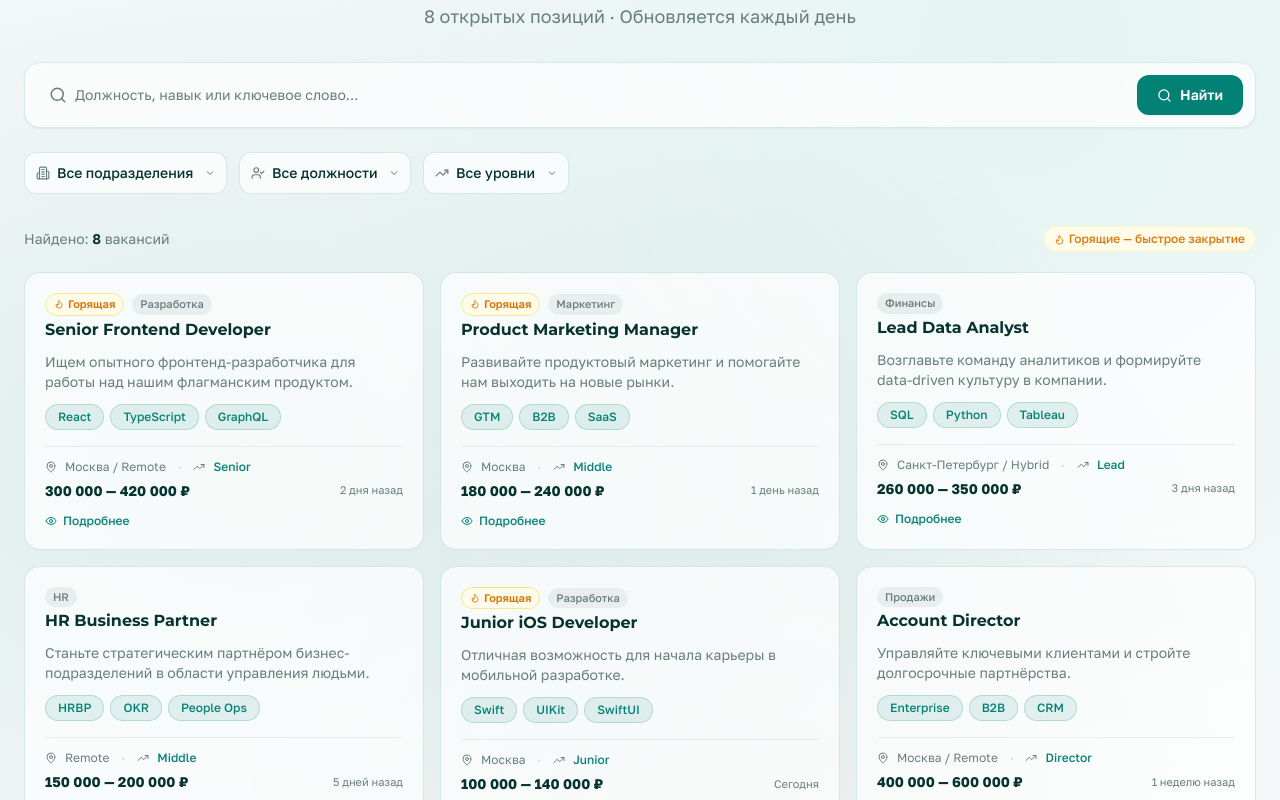
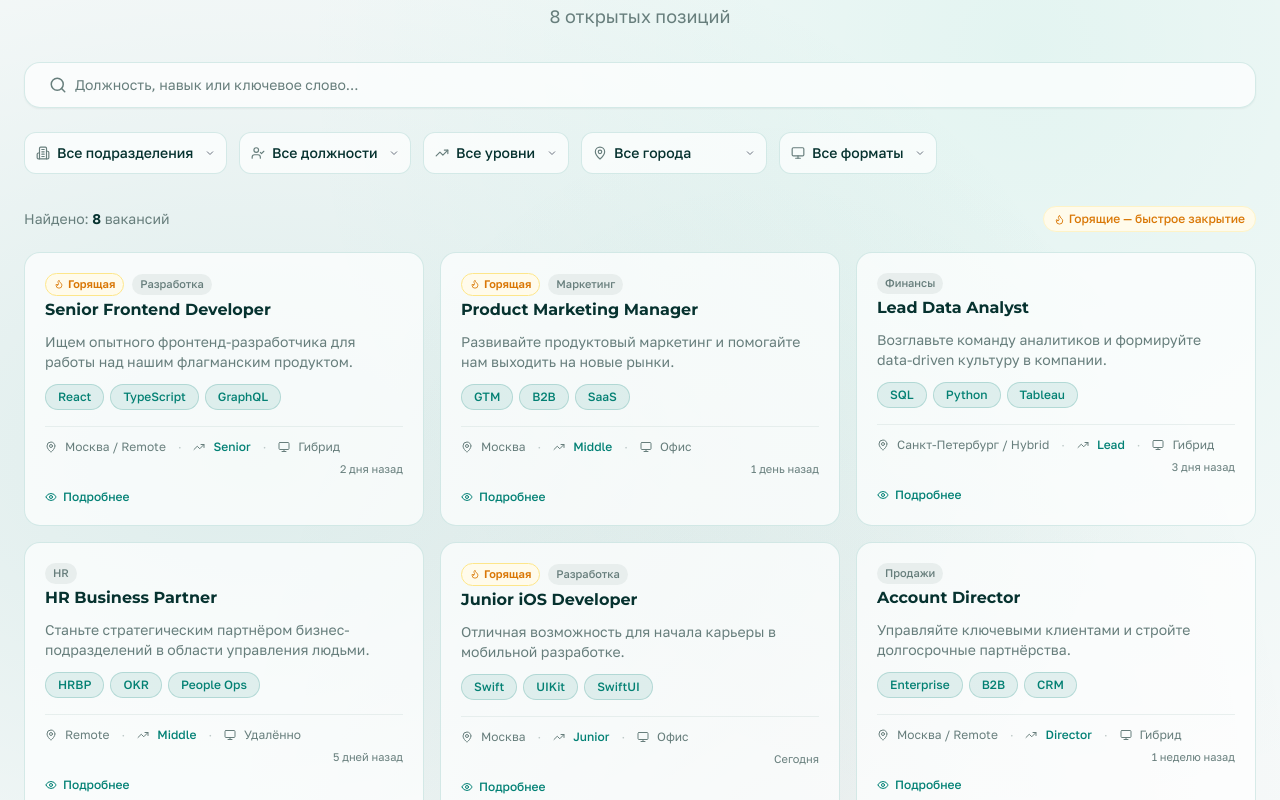
Before and after one commit to pr-poehali-dev/internal-job-posting-site, a React (Vite) app: page / in a window 1280 px wide. Shown: the part 220-1020 px from the top of the page. Built offline with nearby package versions, Linux system fonts and the light colour scheme.

Commit message:
feat: добавить фильтры локации и метода работы

```diff
--- a/src/pages/Index.tsx
+++ b/src/pages/Index.tsx
@@ -4,13 +4,15 @@ import Icon from "@/components/ui/icon";
 const DEPARTMENTS = ["Все подразделения", "Разработка", "Маркетинг", "Продажи", "HR", "Финансы", "Операции"];
 const LEVELS = ["Все уровни", "Junior", "Middle", "Senior", "Lead", "Director"];
 const ROLES = ["Все должности", "Разработчик", "Дизайнер", "Аналитик", "Менеджер", "Маркетолог"];
+const CITIES = ["Все города", "Москва", "Санкт-Петербург", "Любой город"];
+const WORK_MODES = ["Все форматы", "Офис", "Удалённо", "Гибрид", "Вахта"];
 
 const JOBS = [
   {
     id: 1,
     title: "Senior Frontend Developer",
     department: "Разработка", level: "Senior", role: "Разработчик",
-    location: "Москва / Remote", salary: "300 000 — 420 000 ₽", posted: "2 дня назад", hot: true,
+    location: "Москва / Remote", city: "Москва", workMode: "Гибрид", salary: "300 000 — 420 000 ₽", posted: "2 дня назад", hot: true,
     tags: ["React", "TypeScript", "GraphQL"],
     desc: "Ищем опытного фронтенд-разработчика для работы над нашим флагманским продуктом.",
     fullDesc: "Мы ищем Senior Frontend Developer, который станет ключевым участником команды разработки. Вы будете работать над архитектурой SPA-приложений, внедрять лучшие практики и менторить Junior-разработчиков. Наш продукт используют более 500 000 пользователей ежемесячно.",
@@ -24,7 +26,7 @@ const JOBS = [
     id: 2,
     title: "Product Marketing Manager",
     department: "Маркетинг", level: "Middle", role: "Маркетолог",
-    location: "Москва", salary: "180 000 — 240 000 ₽", posted: "1 день назад", hot: true,
+    location: "Москва", city: "Москва", workMode: "Офис", salary: "180 000 — 240 000 ₽", posted: "1 день назад", hot: true,
     tags: ["GTM", "B2B", "SaaS"],
     desc: "Развивайте продуктовый маркетинг и помогайте нам выходить на новые рынки.",
     fullDesc: "Ищем Product Marketing Manager для развития B2B-направления. Вы будете отвечать за позиционирование продукта, разработку go-to-market стратегий и работу с командой продаж. Мы активно выходим на рынки СНГ и Европы.",
@@ -38,7 +40,7 @@ const JOBS = [
     id: 3,
     title: "Lead Data Analyst",
     department: "Финансы", level: "Lead", role: "Аналитик",
-    location: "Санкт-Петербург / Hybrid", salary: "260 000 — 350 000 ₽", posted: "3 дня назад", hot: false,
+    location: "Санкт-Петербург / Hybrid", city: "Санкт-Петербург", workMode: "Гибрид", salary: "260 000 — 350 000 ₽", posted: "3 дня назад", hot: false,
     tags: ["SQL", "Python", "Tableau"],
     desc: "Возглавьте команду аналитиков и формируйте data-driven культуру в компании.",
     fullDesc: "Мы ищем опытного Lead Data Analyst, который выстроит аналитическую инфраструктуру компании и поможет бизнесу принимать решения на основе данных. В подчинении 3 аналитика, плотная работа с финансовым блоком и C-level.",
@@ -52,7 +54,7 @@ const JOBS = [
     id: 4,
     title: "HR Business Partner",
     department: "HR", level: "Middle", role: "Менеджер",
-    location: "Remote", salary: "150 000 — 200 000 ₽", posted: "5 дней назад", hot: false,
+    location: "Remote", city: "Любой город", workMode: "Удалённо", salary: "150 000 — 200 000 ₽", posted: "5 дней назад", hot: false,
     tags: ["HRBP", "OKR", "People Ops"],
     desc: "Станьте стратегическим партнёром бизнес-подразделений в области управления людьми.",
     fullDesc: "HRBP для работы с командами разработки и продуктовым департаментом (150+ сотрудников). Вы будете сопровождать руководителей в вопросах HR, внедрять OKR, вести Performance Review и развивать корпоративную культуру.",
@@ -66,7 +68,7 @@ const JOBS = [
     id: 5,
     title: "Junior iOS Developer",
     department: "Разработка", level: "Junior", role: "Разработчик",
-    location: "Москва", salary: "100 000 — 140 000 ₽", posted: "Сегодня", hot: true,
+    location: "Москва", city: "Москва", workMode: "Офис", salary: "100 000 — 140 000 ₽", posted: "Сегодня", hot: true,
     tags: ["Swift", "UIKit", "SwiftUI"],
     desc: "Отличная возможность для начала карьеры в мобильной разработке.",
     fullDesc: "Открываем позицию Junior iOS Developer для выпускников и разработчиков с коммерческим опытом до 1 года. Вы будете работать в паре с Senior-разработчиком, участвовать в code review и быстро расти внутри компании.",
@@ -80,7 +82,7 @@ const JOBS = [
     id: 6,
     title: "Account Director",
     department: "Продажи", level: "Director", role: "Менеджер",
-    location: "Москва / Remote", salary: "400 000 — 600 000 ₽", posted: "1 неделю назад", hot: false,
+    location: "Москва / Remote", city: "Москва", workMode: "Гибрид", salary: "400 000 — 600 000 ₽", posted: "1 неделю назад", hot: false,
     tags: ["Enterprise", "B2B", "CRM"],
     desc: "Управляйте ключевыми клиентами и стройте долгосрочные партнёрства.",
     fullDesc: "Account Director для управления портфелем Enterprise-клиентов с оборотом 500+ млн ₽. Вы будете выстраивать стратегические отношения с C-level клиентов, развивать аккаунты и участвовать в разработке коммерческой стратегии компании.",
@@ -94,7 +96,7 @@ const JOBS = [
     id: 7,
     title: "UX/UI Designer",
     department: "Разработка", level: "Middle", role: "Дизайнер",
-    location: "Remote", salary: "170 000 — 230 000 ₽", posted: "4 дня назад", hot: false,
+    location: "Remote", city: "Любой город", workMode: "Удалённо", salary: "170 000 — 230 000 ₽", posted: "4 дня назад", hot: false,
     tags: ["Figma", "Research", "Design System"],
     desc: "Создавайте интерфейсы, которыми пользуются миллионы людей каждый день.",
     fullDesc: "Ищем UX/UI Designer для работы над несколькими продуктами компании. Вы будете проводить UX-исследования, разрабатывать пользовательские сценарии, создавать прототипы и поддерживать Design System. Тесное взаимодействие с product и разработкой.",
@@ -108,7 +110,7 @@ const JOBS = [
     id: 8,
     title: "Operations Manager",
     department: "Операции", level: "Middle", role: "Менеджер",
-    location: "Санкт-Петербург", salary: "160 000 — 210 000 ₽", posted: "2 дня назад", hot: false,
+    location: "Санкт-Петербург", city: "Санкт-Петербург", workMode: "Офис", salary: "160 000 — 210 000 ₽", posted: "2 дня назад", hot: false,
     tags: ["Process", "Lean", "KPI"],
     desc: "Оптимизируйте бизнес-процессы и повышайте операционную эффективность.",
     fullDesc: "Operations Manager для управления операционными процессами в петербургском офисе. Вы будете описывать и автоматизировать бизнес-процессы, внедрять Lean-подходы и строить систему KPI для операционного блока.",
@@ -176,6 +178,10 @@ function JobDrawer({ job, onClose, onApply }: { job: Job; onClose: () => void; o
               <div className="flex items-center gap-1.5">
                 <Icon name="MapPin" size={14} className="text-primary" />
                 {job.location}
+              </div>
+              <div className="flex items-center gap-1.5">
+                <Icon name="Monitor" size={14} className="text-primary" />
+                {job.workMode}
               </div>
               <div className="flex items-center gap-1.5">
                 <Icon name="Clock" size={14} className="text-primary" />
@@ -499,6 +505,8 @@ export default function Index() {
   const [dept, setDept] = useState("Все подразделения");
   const [level, setLevel] = useState("Все уровни");
   const [role, setRole] = useState("Все должности");
+  const [city, setCity] = useState("Все города");
+  const [workMode, setWorkMode] = useState("Все форматы");
   const [drawerJob, setDrawerJob] = useState<Job | null>(null);
   const [applyJob, setApplyJob] = useState<Job | null>(null);
 
@@ -508,7 +516,9 @@ export default function Index() {
     const matchDept = dept === "Все подразделения" || j.department === dept;
     const matchLevel = level === "Все уровни" || j.level === level;
     const matchRole = role === "Все должности" || j.role === role;
-    return matchSearch && matchDept && matchLevel && matchRole;
+    const matchCity = city === "Все города" || j.city === city;
+    const matchWorkMode = workMode === "Все форматы" || j.workMode === workMode;
+    return matchSearch && matchDept && matchLevel && matchRole && matchCity && matchWorkMode;
   });
 
   const tabs = [
@@ -544,9 +554,10 @@ export default function Index() {
           <Icon name="MapPin" size={12} /><span>{job.location}</span>
           <span className="mx-1 opacity-40">·</span>
           <Icon name="TrendingUp" size={12} /><span className="text-primary font-medium">{job.level}</span>
+          <span className="mx-1 opacity-40">·</span>
+          <Icon name="Monitor" size={12} /><span>{job.workMode}</span>
         </div>
-        <div className="flex items-center justify-between">
-          <span className="text-sm font-bold text-foreground">{job.salary}</span>
+        <div className="flex items-center justify-end">
           <span className="text-[11px] text-muted-foreground">{job.posted}</span>
         </div>
       </div>
@@ -622,7 +633,7 @@ export default function Index() {
               <h1 className="font-montserrat font-black text-4xl sm:text-5xl text-foreground mb-3 tracking-tight">
                 Найди работу,<br /><span className="text-primary">которая вдохновляет</span>
               </h1>
-              <p className="text-muted-foreground text-lg">{JOBS.length} открытых позиций · Обновляется каждый день</p>
+              <p className="text-muted-foreground text-lg">{JOBS.length} открытых позиций</p>
             </div>
 
             <div className="glass rounded-2xl p-3 mb-6 shadow-sm flex gap-3 items-center border border-white/60">
@@ -636,9 +647,6 @@ export default function Index() {
                 />
                 {search && <button onClick={() => setSearch("")} className="text-muted-foreground hover:text-foreground"><Icon name="X" size={14} /></button>}
               </div>
-              <button className="bg-primary text-white px-5 py-2.5 rounded-xl text-sm font-semibold hover:bg-primary/90 transition-all duration-200 shadow-sm flex items-center gap-2 whitespace-nowrap">
-                <Icon name="Search" size={15} /> Найти
-              </button>
             </div>
 
             <div className="flex flex-wrap gap-3 mb-8">
@@ -646,6 +654,8 @@ export default function Index() {
                 { value: dept, setter: setDept, options: DEPARTMENTS, icon: "Building2" },
                 { value: role, setter: setRole, options: ROLES, icon: "UserCheck" },
                 { value: level, setter: setLevel, options: LEVELS, icon: "TrendingUp" },
+                { value: city, setter: setCity, options: CITIES, icon: "MapPin" },
+                { value: workMode, setter: setWorkMode, options: WORK_MODES, icon: "Monitor" },
               ].map((filter, i) => (
                 <div key={i} className="relative">
                   <div className="absolute left-3 top-1/2 -translate-y-1/2 text-muted-foreground pointer-events-none z-10">
@@ -661,9 +671,9 @@ export default function Index() {
                   </select>
                 </div>
               ))}
-              {(dept !== "Все подразделения" || level !== "Все уровни" || role !== "Все должности" || search) && (
+              {(dept !== "Все подразделения" || level !== "Все уровни" || role !== "Все должности" || city !== "Все города" || workMode !== "Все форматы" || search) && (
                 <button
-                  onClick={() => { setDept("Все подразделения"); setLevel("Все уровни"); setRole("Все должности"); setSearch(""); }}
+                  onClick={() => { setDept("Все подразделения"); setLevel("Все уровни"); setRole("Все должности"); setCity("Все города"); setWorkMode("Все форматы"); setSearch(""); }}
                   className="flex items-center gap-1.5 px-4 py-2.5 rounded-xl text-sm font-medium text-red-500 bg-red-50 border border-red-100 hover:bg-red-100 transition-all"
                 >
                   <Icon name="X" size={13} /> Сбросить
```
